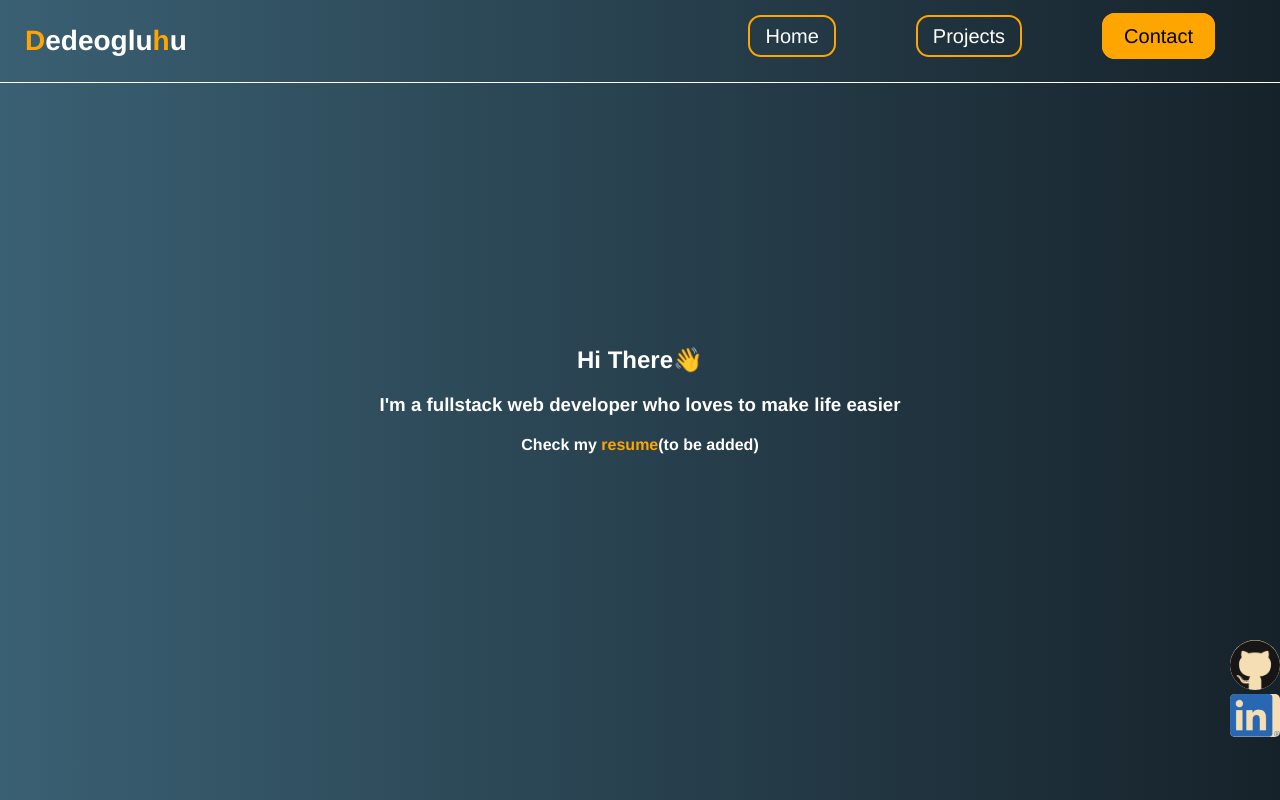
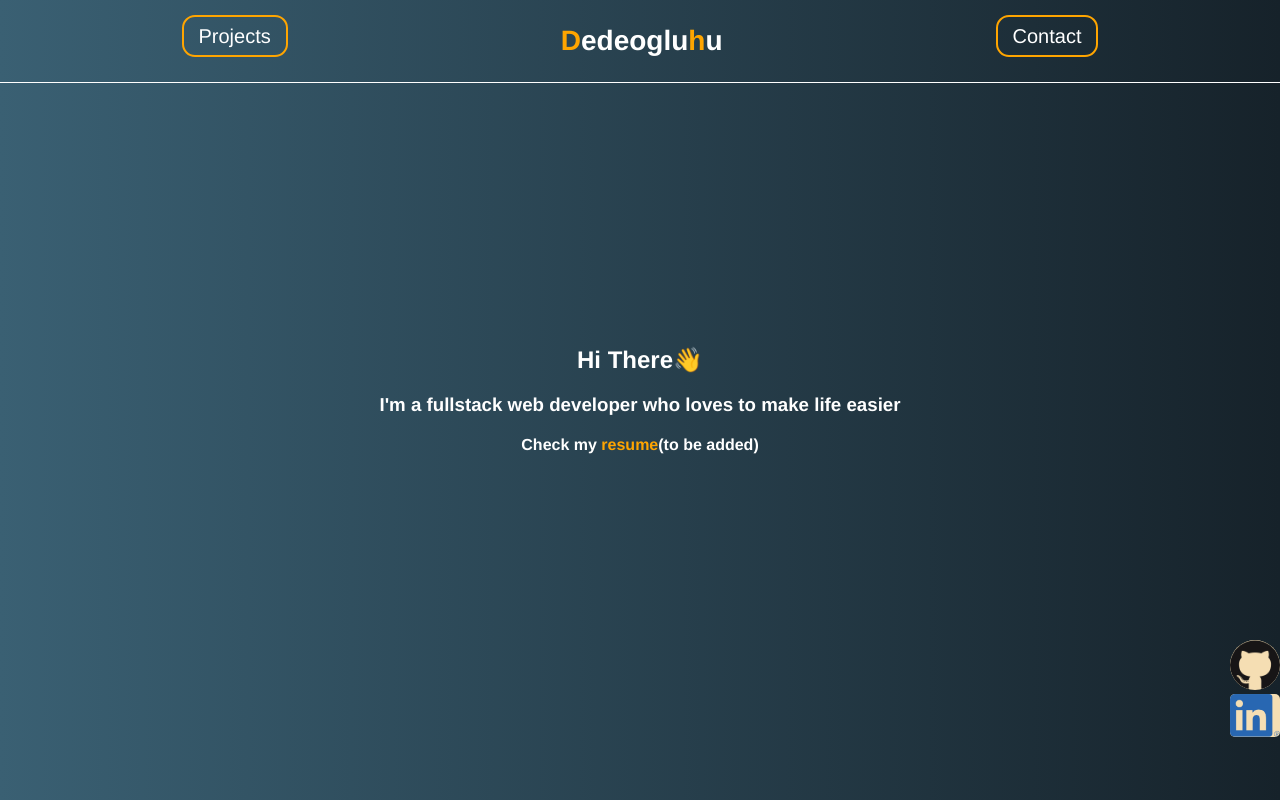
Before and after one commit to dedeogluhu/yet-another-portfolio, a Vue app: page / in a window 1280 px wide. Shown: the top 800 px of the page. Built offline with nearby package versions, Linux system fonts and the light colour scheme.

Commit message:
changed navbar design

```diff
--- a/src/components/navbar.vue
+++ b/src/components/navbar.vue
@@ -1,20 +1,23 @@
 <template>
   <div id="navbar">
     <nav id="nav">
-      <h3 id="logo">
-        <span class="text-orange">D</span>edeoglu<span class="text-orange"
-          >h</span
-        >u
-      </h3>
       <ul id="links">
-        <li>
-          <a class="nav-btn" href="#home">Home</a>
-        </li>
         <li>
           <a class="nav-btn" href="#projects">Projects</a>
         </li>
+
         <li>
-          <a class="nav-btn-contact" href="#contact">Contact</a>
+          <h3 id="logo">
+            <a href="#home">
+              <span class="text-orange">D</span>edeoglu<span class="text-orange"
+                >h</span
+              >u
+            </a>
+          </h3>
+        </li>
+
+        <li>
+          <a class="nav-btn" href="#contact">Contact</a>
         </li>
       </ul>
     </nav>
@@ -54,15 +57,13 @@ ul {
 }
 
 #nav {
-  display: flex;
-  justify-content: space-around;
   padding: 25px;
   background: linear-gradient(-90deg, #16222a 0%, #3a6073 100%);
 }
 
 #links {
   display: flex;
-  justify-content: space-between;
+  justify-content: space-around;
 }
 
 .nav-btn {
@@ -97,6 +98,5 @@ ul {
 
 .text-orange {
   color: orange;
-  cursor: crosshair;
 }
 </style>
```
